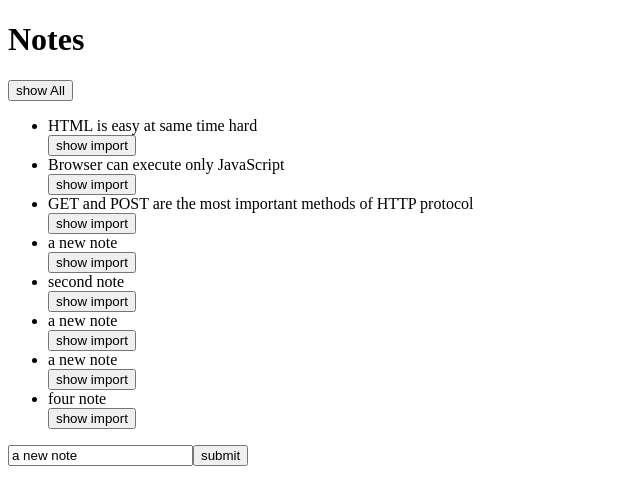
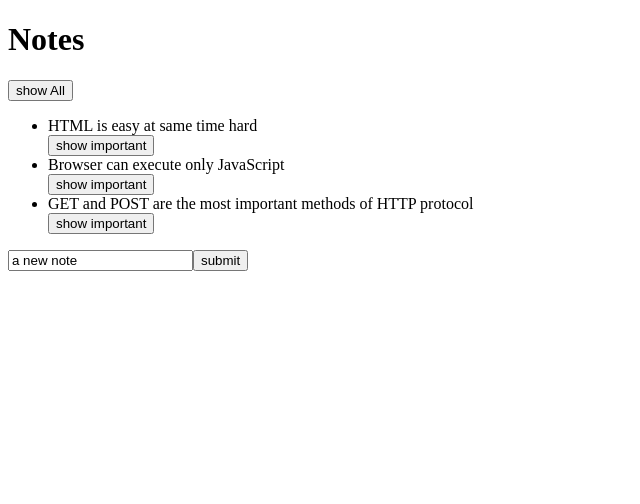
Before and after one commit to Nepsoul/notes-app, a React (Create React App) app in the folder notes-app/: page / in a window 1280 px wide. Shown: the top 504 px of the page, without its empty margins (0-640 px from the left). Built offline with nearby package versions, Linux system fonts and the light colour scheme; data requests are answered from the project's data file.

Commit message:
chores: refactoring

```diff
--- a/notes-app/db.json
+++ b/notes-app/db.json
@@ -4,7 +4,7 @@
       "id": 1,
       "content": "HTML is easy at same time hard",
       "date": "2022-1-17T17:30:31.098Z",
-      "important": true
+      "important": false
     },
     {
       "id": 2,
@@ -17,36 +17,6 @@
       "content": "GET and POST are the most important methods of HTTP protocol",
       "date": "2022-1-17T19:20:14.298Z",
       "important": true
-    },
-    {
-      "id": 4,
-      "content": "a new note",
-      "date": "2022-07-22T07:05:40.564Z",
-      "important": false
-    },
-    {
-      "id": 5,
-      "content": "second note",
-      "date": "2022-07-22T07:07:20.361Z",
-      "important": false
-    },
-    {
-      "id": 6,
-      "content": "a new note",
-      "date": "2022-07-22T07:07:41.901Z",
-      "important": false
-    },
-    {
-      "id": 7,
-      "content": "a new note",
-      "date": "2022-07-22T07:11:03.688Z",
-      "important": true
-    },
-    {
-      "id": 8,
-      "content": " four note",
-      "date": "2022-07-22T07:11:22.284Z",
-      "important": true
     }
   ]
 }
--- a/notes-app/src/App.js
+++ b/notes-app/src/App.js
@@ -1,5 +1,6 @@
 import { useState, useEffect } from "react";
 import axios from "axios";
+import noteService from "./services/notes";
 
 import Note from "./Note";
 import getAll from "./services/notes";
@@ -14,19 +15,25 @@ const App = () => {
     const note = notes.find((n) => n.id === id);
     const changedNote = { ...note, important: !note.important };
 
-    axios.put(url, changedNote).then((response) => {
+    noteService.update(id, changedNote).then((response) => {
       setNotes(notes.map((note) => (note.id !== id ? note : response.data)));
     });
+
+    // axios.put(url, changedNote).then((response) => {
+    //   setNotes(notes.map((note) => (note.id !== id ? note : response.data)));
+    // });
     console.log(`importance of ${id} needs to be toggled`);
   };
 
   useEffect(() => {
-    axios.get("http://localhost:3001/notes").then((Response) => {
-      //getAll.then((Response) => {
-      setNotes(Response.data);
-      console.log(Response);
+    noteService.getAll().then((response) => {
+      setNotes(response.data);
     });
-  }, [showAll]);
+    // axios.get("http://localhost:3001/notes").then((Response) => {
+    //   setNotes(Response.data);
+    //   console.log(Response);
+    //});
+  }, []);
 
   const addNote = (event) => {
     event.preventDefault();
@@ -41,11 +48,16 @@ const App = () => {
     // setNotes([...notes, note]);
     // setnewNote(" ");
 
-    axios.post("http://localhost:3001/notes", note).then((Response) => {
-      console.log(Response.data);
-      setNotes([...notes, Response.data]);
+    noteService.create(note).then((response) => {
+      setNotes(notes.concat(response.data));
       setnewNote(" ");
     });
+
+    // axios.post("http://localhost:3001/notes", note).then((Response) => {
+    //   console.log(Response.data);
+    //   setNotes([...notes, Response.data]);
+    //   setnewNote(" ");
+    // });
   };
 
   const handleNoteChange = (event) => {
--- a/notes-app/src/Note.js
+++ b/notes-app/src/Note.js
@@ -3,7 +3,7 @@ const Note = ({ note, toggleImportance }) => {
   return (
     <>
       <li>{note.content}</li>
-      <button onClick={toggleImportance}>show import{label}</button>
+      <button onClick={toggleImportance}>show important{label}</button>
     </>
   );
 };
--- a/notes-app/src/services/notes.js
+++ b/notes-app/src/services/notes.js
@@ -1,8 +1,8 @@
 import axios from "axios";
 const baseUrl = "http://localhost:3001/notes";
 const getAll = () => {
-  let response = axios.get(baseUrl);
-  return response.data;
+  //let response = axios.get(baseUrl);
+  return axios.get(baseUrl);
 };
 
 const create = (newObject) => {
```
